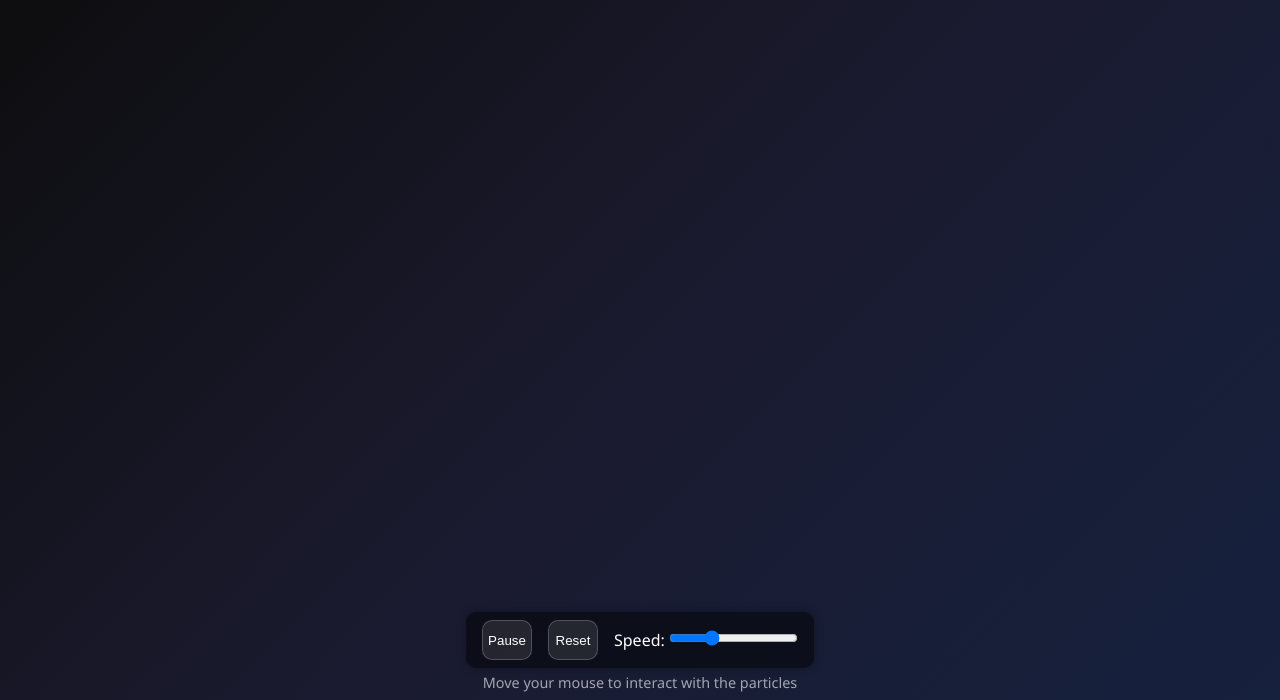
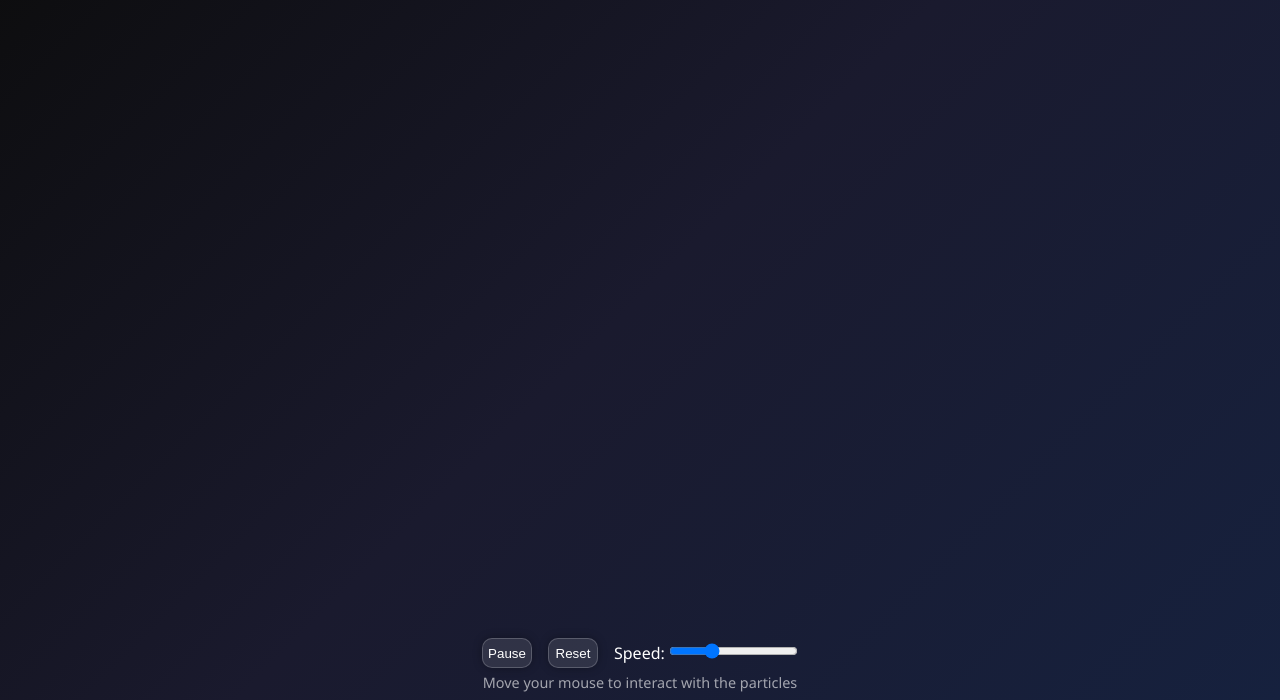
Before and after one commit to vishwajeet-coder07/Animation_Task4, a plain HTML site: page index.html in a window 1280 px wide. Shown: the part 100-800 px from the top of the page. Drawn offline with Linux system fonts and the light colour scheme.

Commit message:
js_update

```diff
--- a/app.js
+++ b/app.js
@@ -0,0 +1,28 @@
+let canvas = document.querySelector('canvas');
+let ctx;
+let particles = [];
+let mouse = { x: 0, y: 0 };
+let isPaused = false;
+let speed = 1;
+function resizeCanvas() {
+    canvas.width = window.innerWidth;
+    canvas.height = window.innerHeight;
+}
+function createParticles(){
+    particles = [];
+    const particleCount  = Math.floor((canvas.width*canvas.height)/8000);
+    for(let i = 0; i<particleCount; i++){
+        particles.push({
+            x: Math.random() * canvas.width,
+            y: Math.random() * canvas.height,
+            vx: (Math.random() - 0.5) * 0.5,
+            vy: (Math.random() - 0.5) * 0.5,
+            size: Math.random() * 2 + 1,
+            opacity: Math.random() * 0.5 + 0.2,
+            hue: Math.random() * 360,
+            pulse: Math.random() * Math.PI * 2
+        });
+    }
+}
+resizeCanvas();
+createParticles();
--- a/style.css
+++ b/style.css
@@ -58,8 +58,8 @@ gap: 1rem;
     z-index: 10;
     justify-content: center;
     align-items: center;
-    background: rgba(0, 0, 0, 0.5);
-    padding: 0.5rem 1rem;
+}
+.controls button {
     border-radius: 10px;
     box-shadow: 0 0 10px rgba(0, 0, 0, 0.3);
 }
@@ -69,9 +69,9 @@ gap: 1rem;
     color: white;
     border-radius: 10px;
     cursor: pointer;
-    transition: all 0.3sec ease;
+    transition: all 0.3s ease;
     width: 50px;
-    height: 40px;
+    height: 30px;
 }
 .button:hover {
     background: rgba(255, 255, 255, 0.2);
```
